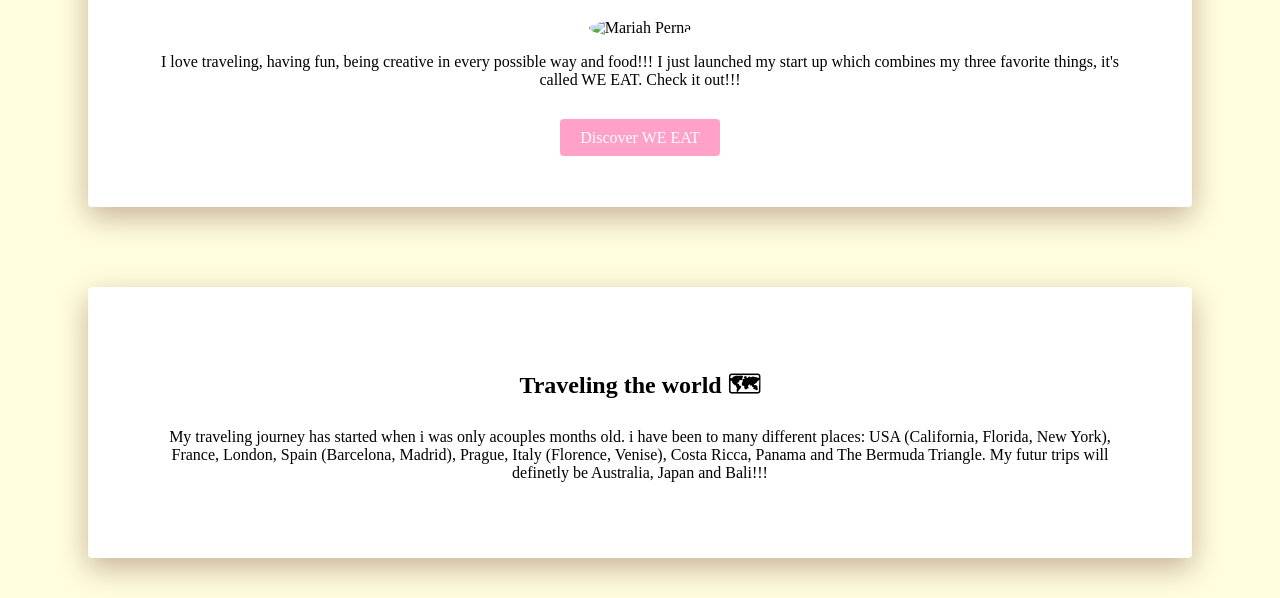
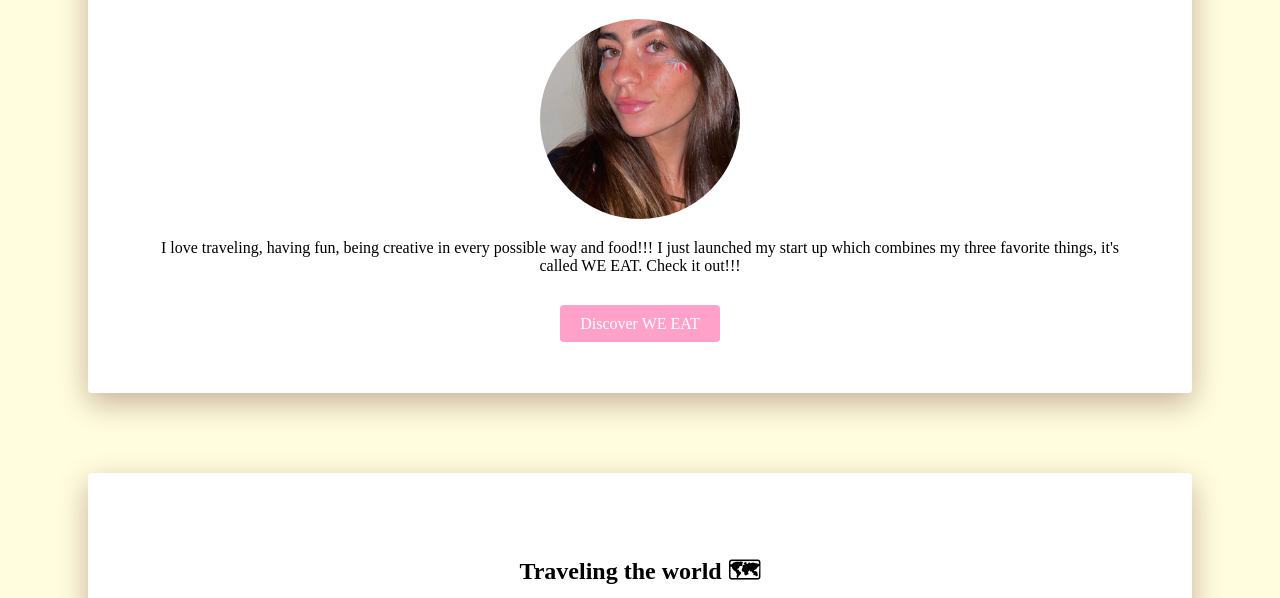
Before and after one commit to mariahperna/myprofile, a plain HTML site: page index.html in a window 1280 px wide. Shown: the part 202-800 px from the top of the page. Drawn offline with nearby package versions, Linux system fonts and the light colour scheme.

Commit message:
Update index.html

```diff
--- a/index.html
+++ b/index.html
@@ -20,7 +20,7 @@
 		<h1> Hello, I'm Mariah 🧚 </h1><h1>
 	</h1></div>
 	<div id="introduction">
-		<img src="images/profile_picture.jpg" alt="Mariah Perna" width="200px" height="200px" id="MP">
+		<img src="images/profile-picture.jpg" alt="Mariah Perna" width="200px" height="200px" id="MP">
 		<p> I love traveling, having fun, being creative in
 			every possible way and food!!! I just launched my start up which combines my three favorite things, it's called WE EAT. Check it out!!!
 
```
